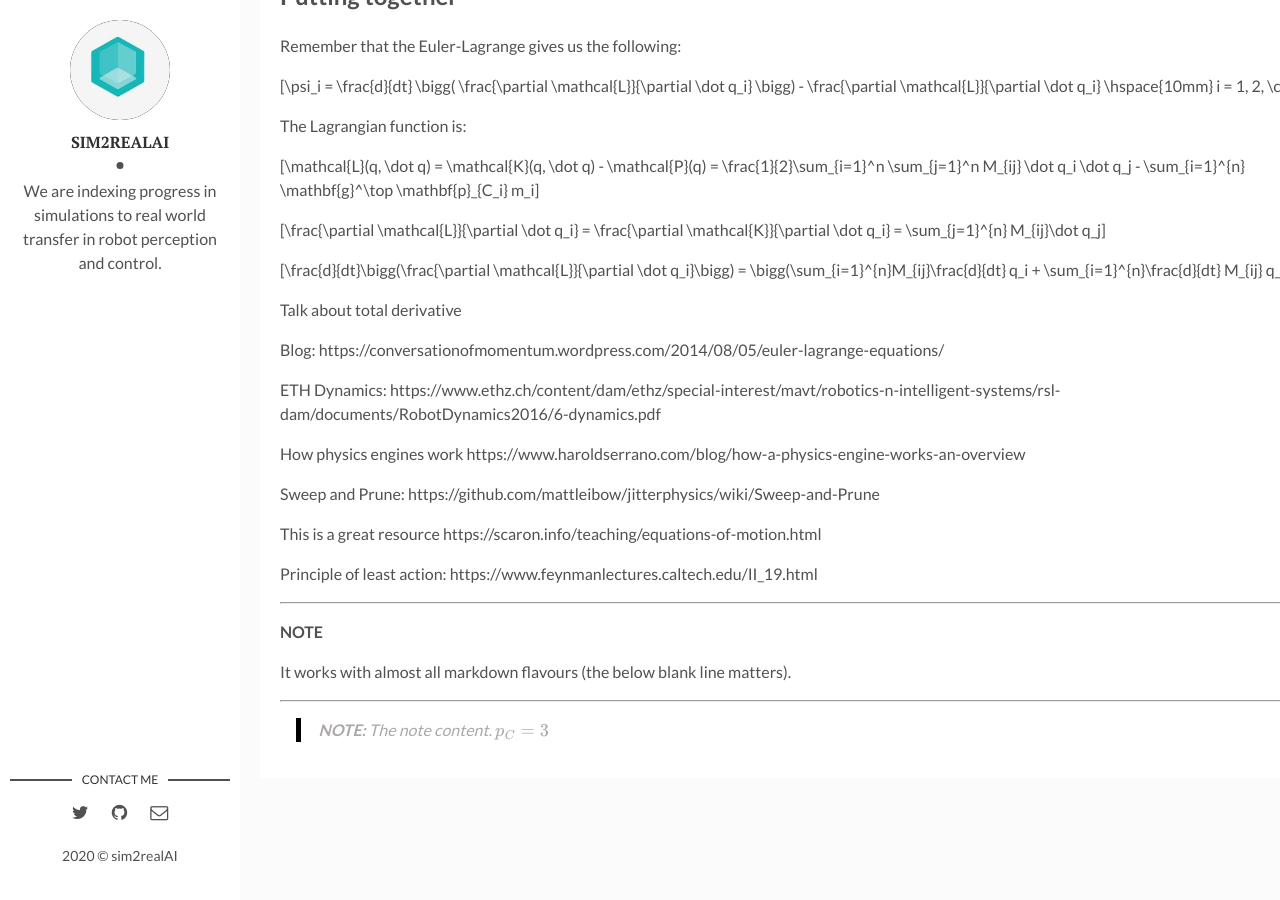
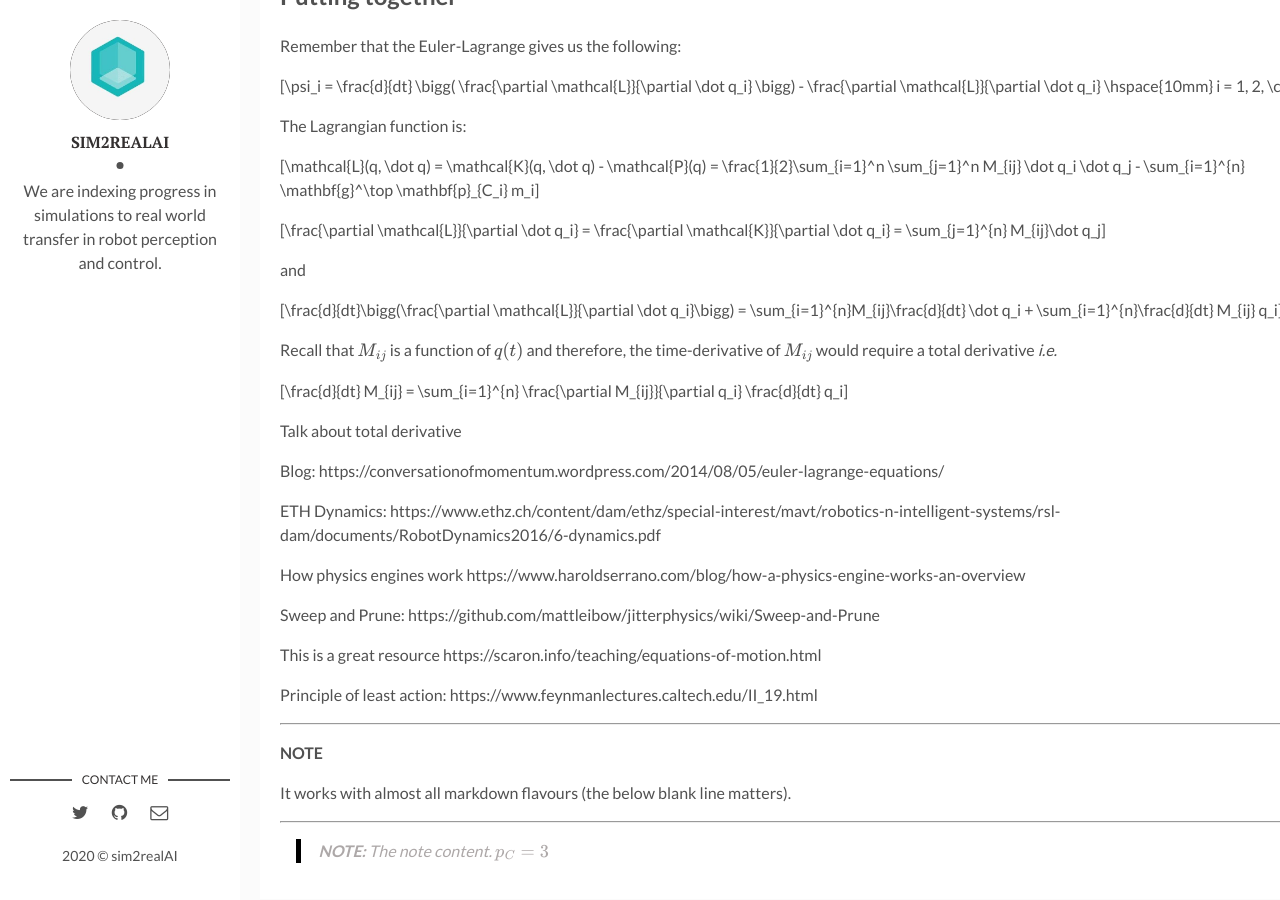
Before and after one commit to backupsim2realai/backupsim2realai.github.io, a Jekyll site: the page built from _posts/2019-04-15-Dynamic-Model-Of-Manipulators.markdown, in a window 1280 px wide and 900 px high, scrolled down 4782 px. Built offline with Jekyll 4.4.1, drawn with Linux system fonts in a browser that asks for light colours; formulas are drawn with MathJax 3.

Commit message:
editing text
Signed-off-by: Ankur Handa <ahanda@nvidia.com>

```diff
--- a/_posts/2019-04-15-Dynamic-Model-Of-Manipulators.markdown
+++ b/_posts/2019-04-15-Dynamic-Model-Of-Manipulators.markdown
@@ -214,7 +214,13 @@ $$\mathcal{L}(q, \dot q) = \mathcal{K}(q, \dot q) - \mathcal{P}(q) = \frac{1}{2}
 
 $$\frac{\partial \mathcal{L}}{\partial \dot q_i} = \frac{\partial \mathcal{K}}{\partial \dot q_i} = \sum_{j=1}^{n} M_{ij}\dot q_j$$
 
-$$\frac{d}{dt}\bigg(\frac{\partial \mathcal{L}}{\partial \dot q_i}\bigg) = \bigg(\sum_{i=1}^{n}M_{ij}\frac{d}{dt} q_i + \sum_{i=1}^{n}\frac{d}{dt} M_{ij} q_i \bigg)$$
+and
+
+$$\frac{d}{dt}\bigg(\frac{\partial \mathcal{L}}{\partial \dot q_i}\bigg) = \sum_{i=1}^{n}M_{ij}\frac{d}{dt} \dot q_i + \sum_{i=1}^{n}\frac{d}{dt} M_{ij} q_i$$
+
+Recall that $$M_{ij}$$ is a function of $$q(t)$$ and therefore, the time-derivative of $$M_{ij}$$ would require a total derivative _i.e._
+
+$$\frac{d}{dt} M_{ij} = \sum_{i=1}^{n} \frac{\partial M_{ij}}{\partial q_i} \frac{d}{dt} q_i$$
 
 Talk about total derivative
 
```
